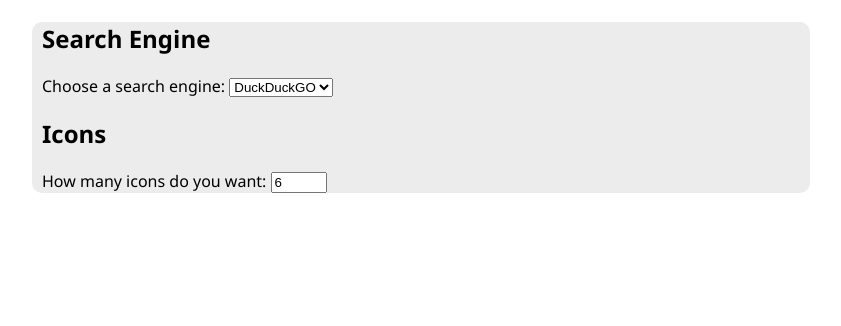
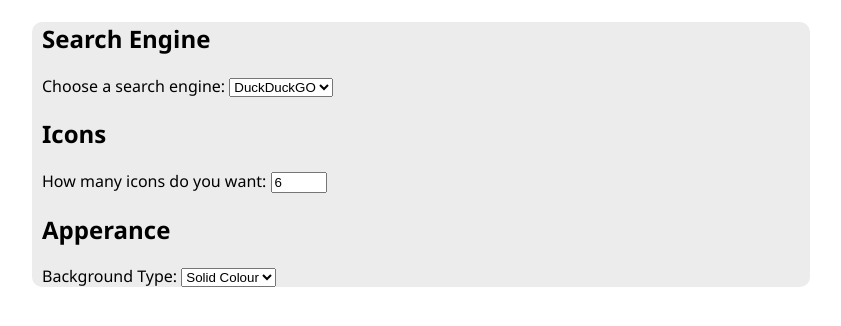
Before and after one commit to Shaddow798/startpage, a Flask app: page /settings in a window 1280 px wide. Shown: the part 106-432 px from the top of the page, without its empty margins (224-1065 px from the left). Run offline with Flask 3, Linux system fonts and the light colour scheme.

Commit message:
add more apperance settings

```diff
--- a/templates/settings.html
+++ b/templates/settings.html
@@ -24,6 +24,13 @@
         <label for="icons">How many icons do you want:</label>
         <input type="number" id="quantity" name="quantity" value="6" min="0" max="24">
 
+        <h2>Apperance</h2>
+        <label for="background_type">Background Type:</label>
+        <select name="background_type">
+            <option value="solid">Solid Colour</option>
+            <option value="background">Background</option>
+        </select>
+
     </form>
 </main>
 
```
